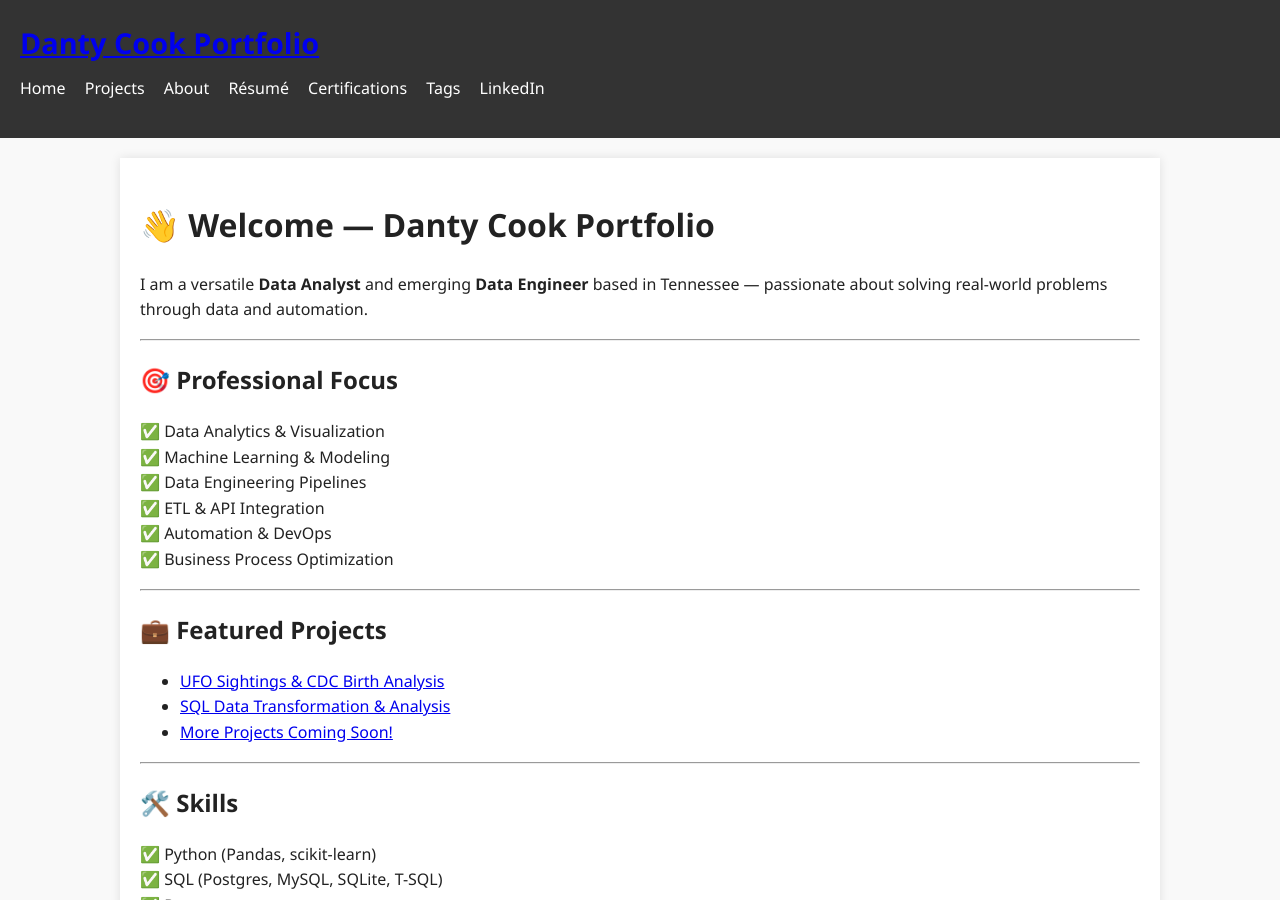
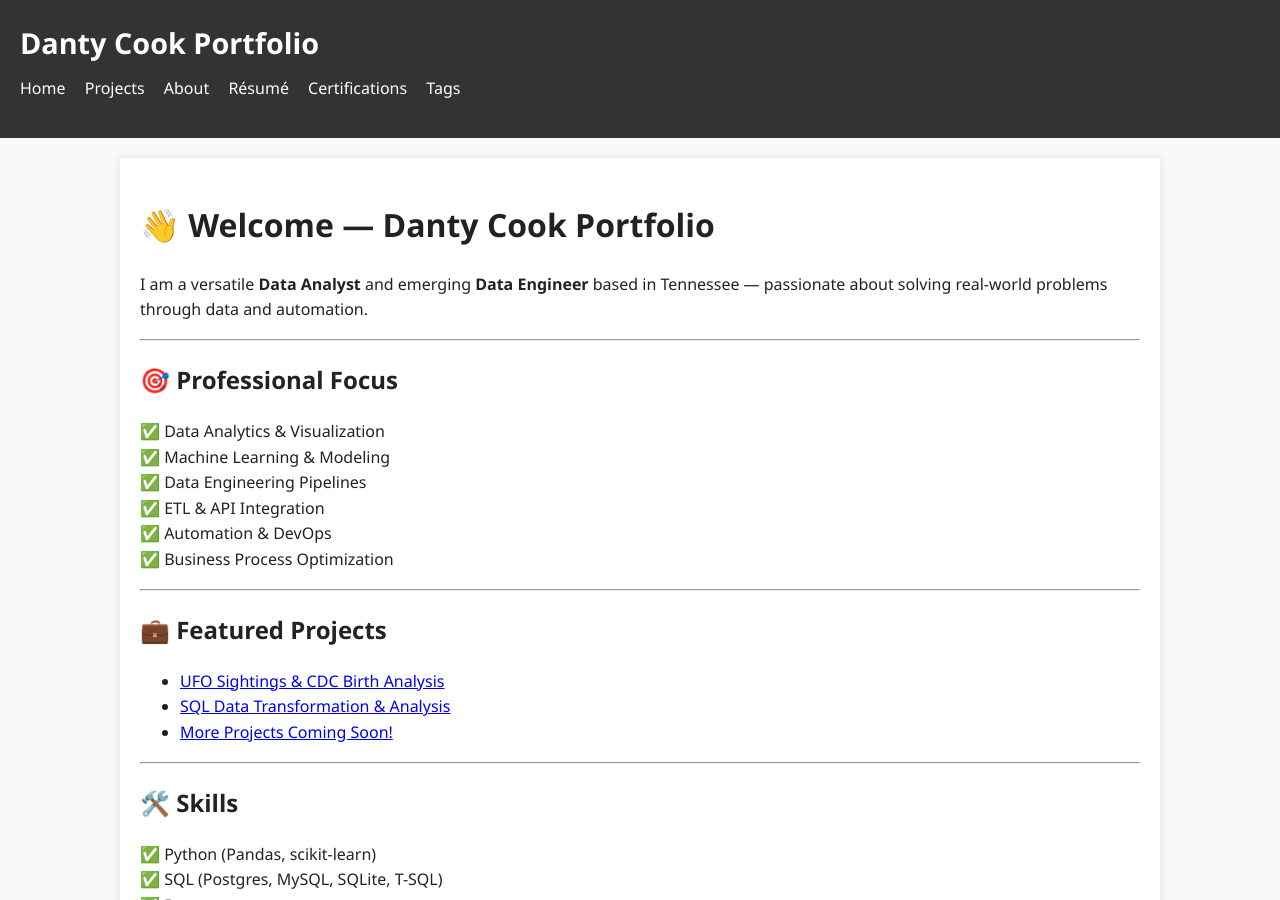
Before and after one commit to Caprikey/Portfolio-Starter, a Jekyll site: the page built from _pages/index.md, in a window 1280 px wide and 900 px high. Built offline with Jekyll 4.4.1, drawn with Linux system fonts in a browser that asks for light colours.

Commit message:
Update header.html

```diff
--- a/_includes/header.html
+++ b/_includes/header.html
@@ -1,6 +1,5 @@
-<header>
-  <div class="site-header">
-    <h1><a href="/">Danty Cook Portfolio</a></h1>
+<header class="site-header">
+  <h1>Danty Cook Portfolio</h1>
   <nav>
     <ul>
       <li><a href="{{ site.baseurl }}/">Home</a></li>
@@ -9,8 +8,6 @@
       <li><a href="{{ site.baseurl }}/resume/">Résumé</a></li>
       <li><a href="{{ site.baseurl }}/certifications/">Certifications</a></li>
       <li><a href="{{ site.baseurl }}/tags/">Tags</a></li>
-        <li><a href="https://www.linkedin.com/in/danty-cook-367ba31b" target="_blank">LinkedIn</a></li>
     </ul>
   </nav>
-  </div>
 </header>
```
Lines whose indentation alone changed are shown as unchanged.
